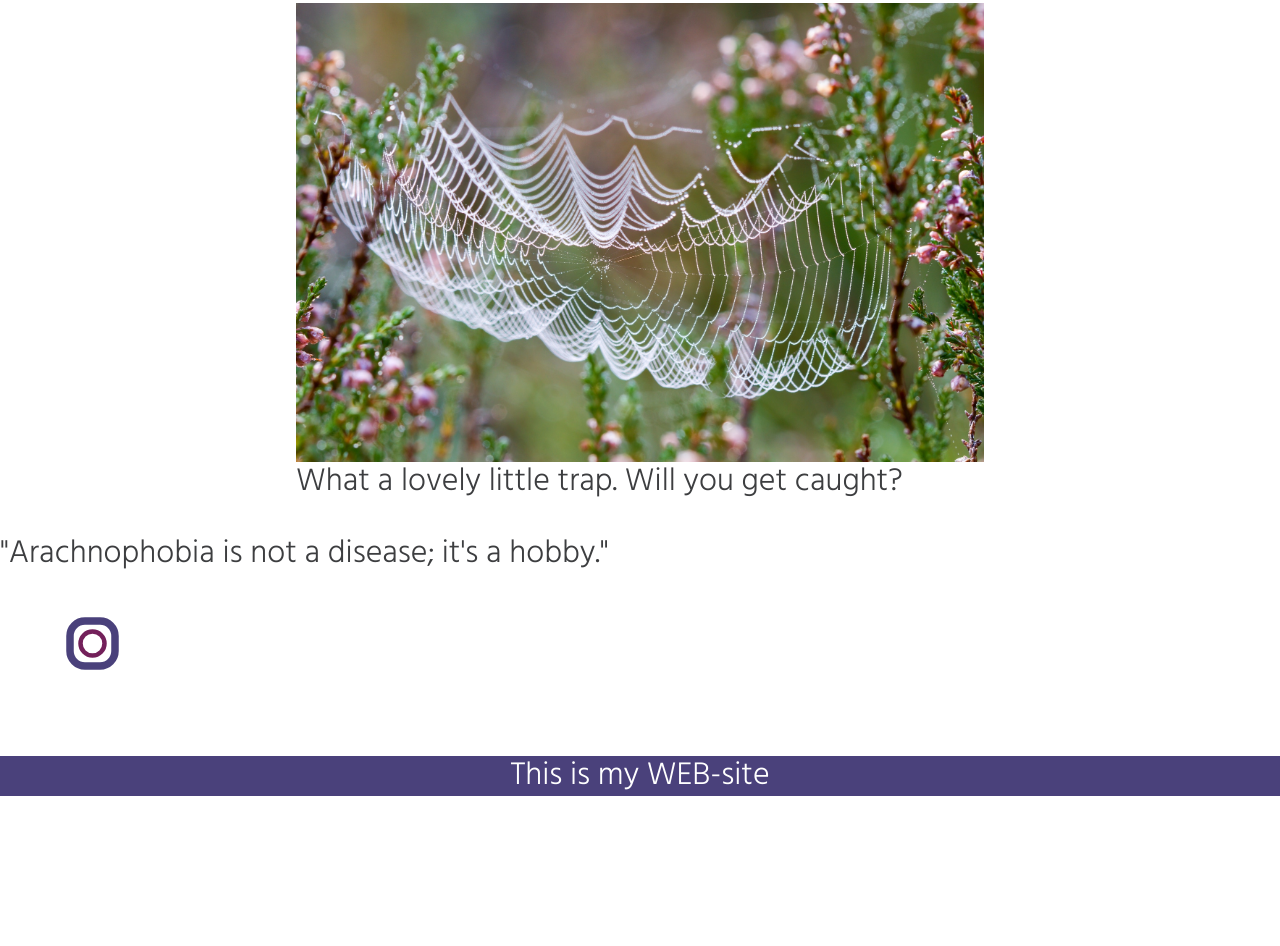
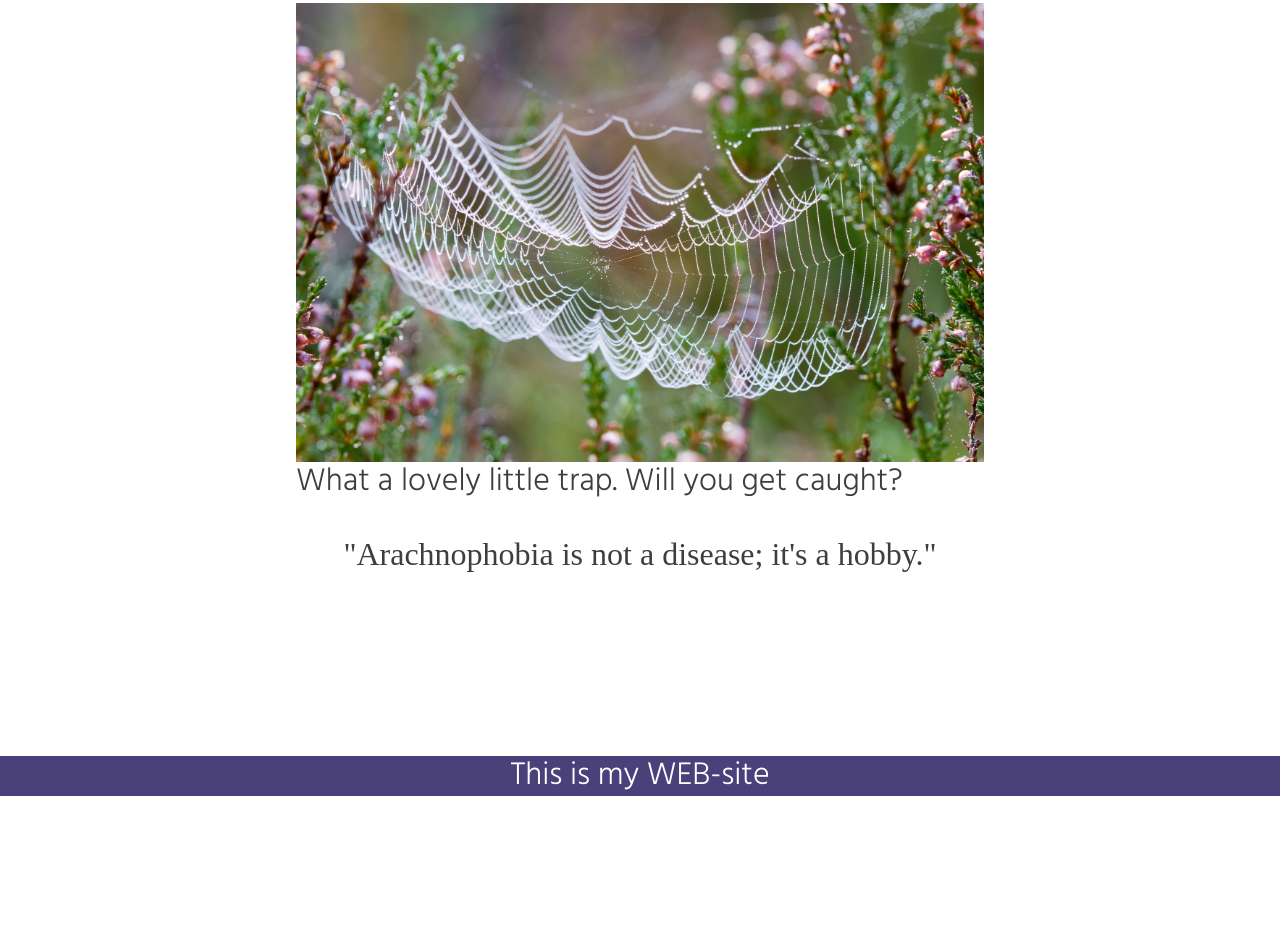
Before and after one commit to IS-120/css-fonts-and-a-button-kandinma, a website: page index.html in a window 1280 px wide. Shown: the part 3117-4063 px from the top of the page. After the commit the page ends 3918 px from the top, so only its background shows below. Drawn offline with Linux system fonts and the light colour scheme; a web font is replaced by a local one.

Commit message:
format aside, comment out svg

```diff
--- a/index.html
+++ b/index.html
@@ -67,12 +67,12 @@
 <footer>
     <p> This is my WEB-site</p>
 </footer>
-<svg>
+<!--<svg>
     <symbol id='squareboxcentercircle' viewbox='0 0 100 100'>
         <rect x="30" y="10" rx="10" ry="10" width="30" height="30" stroke="#4a417b" fill="transparent" stroke-width="5"/>
         <circle cx="45" cy="25" r="8" stroke="#73205a" fill="transparent" stroke-width='3'/>
     </symbol>
-</svg>
+</svg>-->
 </body>
 
 </html>
--- a/styles/main.css
+++ b/styles/main.css
@@ -99,7 +99,7 @@
   font-size: 2rem;
 }
 
-h1,h2,h3,h4{
+h1,h2,h3,h4,aside {
   font-family: 'Goudy Bookletter 1911', serif;
   font-weight: 500;
   margin-bottom: 0.5em;
@@ -174,3 +174,7 @@
   background-color: var(--color-accent-2);
   color:white;
 }
+
+aside {
+  text-align: center;
+}
```
